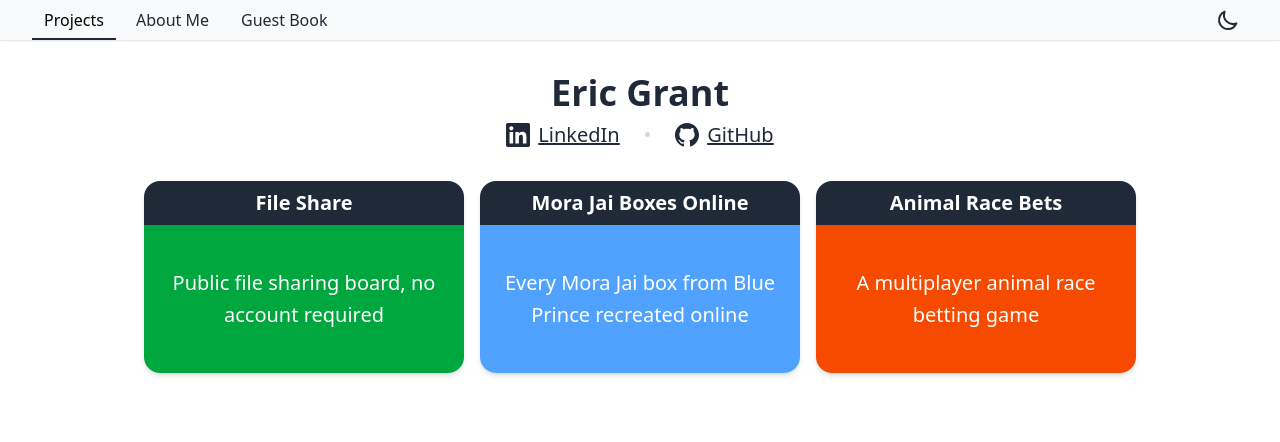
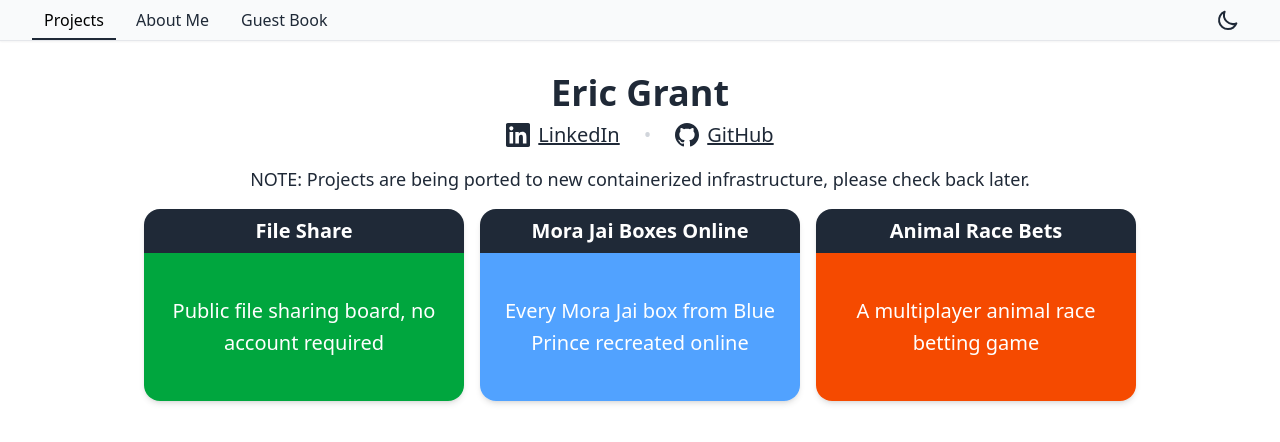
Before and after one commit to ericgi231-me/portfolio-site, a React (Vite) app in the folder packages/react/: page / in a window 1280 px wide. Shown: the top 442 px of the page. Built offline with nearby package versions, Linux system fonts and the light colour scheme.

Commit message:
Added icon + warning that the projects are being ported

```diff
--- a/packages/react/index.html
+++ b/packages/react/index.html
@@ -2,7 +2,7 @@
 <html lang="en">
   <head>
     <meta charset="UTF-8" />
-    <link rel="icon" type="image/svg+xml" href="/vite.svg" />
+    <link rel="icon" type="image/svg+xml" href="/favicon.ico" />
     <meta name="viewport" content="width=device-width, initial-scale=1.0" />
     <meta name="description" content="Eric Grant's portfolio website" />
     <meta name="theme-color" content="#646cff" />
--- a/packages/react/src/pages/ProjectsPage.tsx
+++ b/packages/react/src/pages/ProjectsPage.tsx
@@ -4,6 +4,7 @@ const ProjectsPage = () => {
   return (
     <>
       <NameAndLinks />
+      <p className="flex content-center justify-center text-lg text-text">NOTE: Projects are being ported to new containerized infrastructure, please check back later.</p>
       <ProjectGrid />
     </>
   )
```
Also changed, not shown: 1 other file (tests, documents, lock files or other folders).
